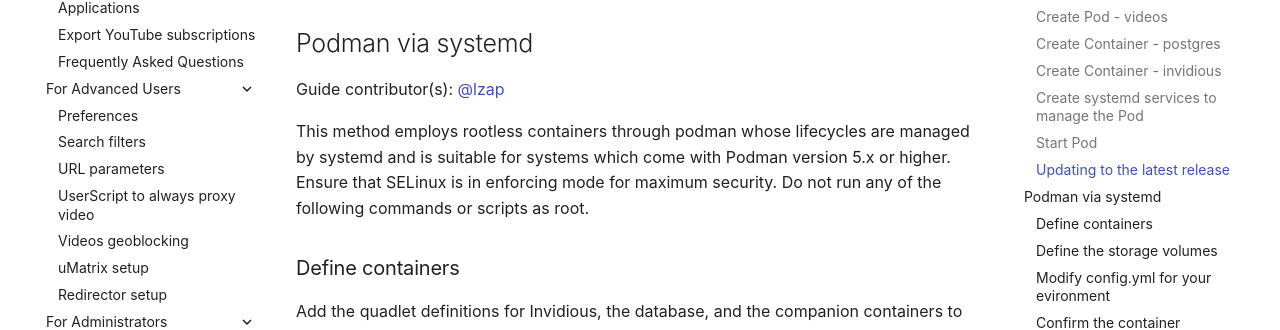
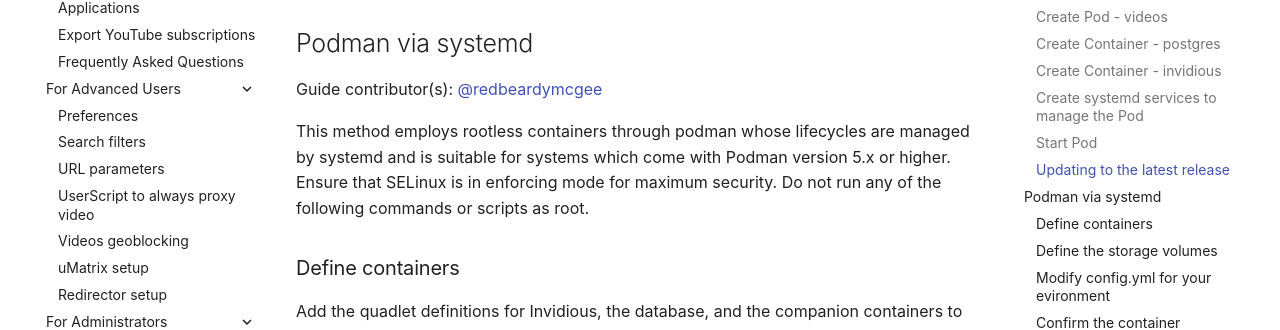
Before and after one commit to iv-org/documentation, an MkDocs documentation site: the page built from docs/community-installation-guide.md, in a window 1280 px wide and 900 px high, scrolled down 2387 px. Shown: the part 181-511 px from the top of the window. Built offline with MkDocs 1.6.1 and Material for MkDocs 9.7.7, drawn with Linux system fonts in a browser that asks for light colours; comment, search, counter and statistics services are not loaded.

Commit message:
correct contributor name
Some of lzap's original wording remains, but the guidance has been
rewritten from scratch. Perhaps their username should remain for some
time longer, but they noted that they no longer use Invidious #602 also.

```diff
--- a/docs/community-installation-guide.md
+++ b/docs/community-installation-guide.md
@@ -113,7 +113,7 @@
 
 ## Podman via systemd
 
-Guide contributor(s): [@lzap](https://github.com/lzap)
+Guide contributor(s): [@redbeardymcgee](https://git.mcgee.red/redbeardymcgee)
 
 This method employs rootless containers through podman whose lifecycles are managed by systemd and is suitable for systems which come with Podman version 5.x or higher. Ensure that SELinux is in enforcing mode for maximum security. Do not run any of the following commands or scripts as root.
 
```
